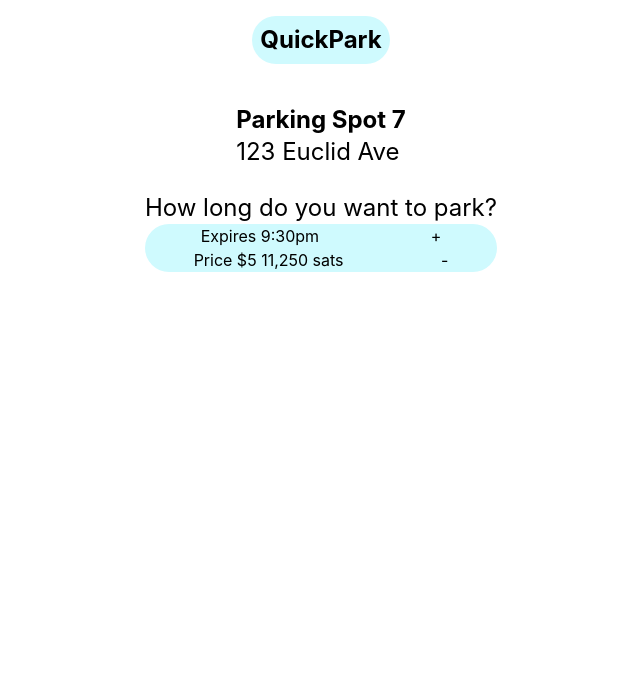
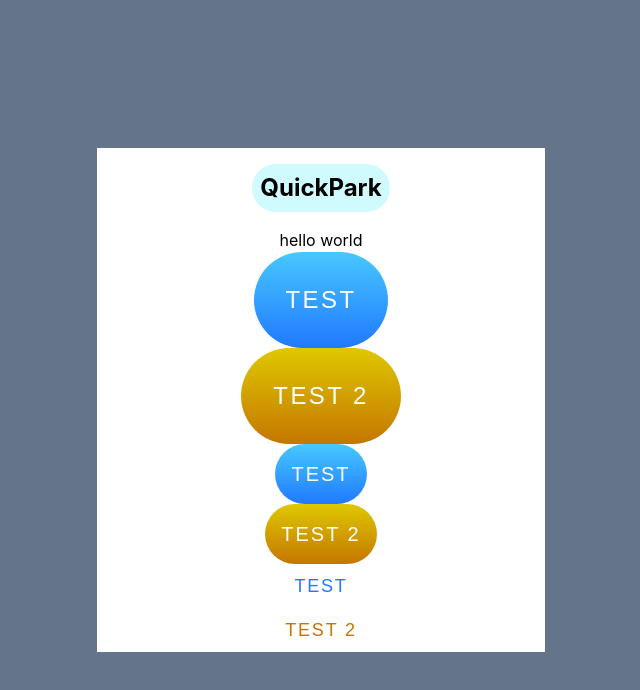
Before and after one commit to atlantabitdevs/park-lightning, a React (Create React App) app in the folder front-end/: page / in a window 1280 px wide. Shown: the top 690 px of the page, without its empty margins (319-959 px from the left). Built offline with nearby package versions, Linux system fonts and the light colour scheme.

Commit message:
Added Page and Button comps

```diff
--- /dev/null
+++ b/front-end/src/App.css
@@ -0,0 +1 @@
+@import url('https://fonts.googleapis.com/css2?family=Assistant:wght@300;600&family=Nunito&display=swap');
--- /dev/null
+++ b/front-end/src/components/Button.jsx
@@ -0,0 +1,30 @@
+const Button = ({size, importance, children}) => {
+  let color;
+  if(importance === "primary" && size !== "minimal") {
+    color = "text-white bg-gradient-to-b from-prk-blue-light to-prk-blue"
+  }
+  else if(importance === "secondary" && size !== "minimal") {
+    color = "text-white bg-gradient-to-b from-prk-orange-light to-prk-orange"
+  }
+  else if(importance === "primary" && size === "minimal") {
+    color = "text-prk-blue bg-transparent"
+  }
+  else if(importance === "secondary" && size === "minimal") {
+    color = "text-prk-orange bg-transparent"
+  }
+  else {
+    color = "text-black bg-transparent"
+  }
+
+
+  let sizing = size === "large" ? "p-8 text-2xl" : size === "small" ? "p-4 text-xl" : "p-2 text-lg"
+  let styles = "rounded-full font-display text-2xl uppercase tracking-widest" + " " + sizing + " " + color
+
+  return (
+    <button className={styles}>
+      {children}
+    </button>
+  );
+};
+
+export default Button;
--- /dev/null
+++ b/front-end/src/components/Page.jsx
@@ -0,0 +1,15 @@
+import Header from './Header';
+
+const Page = ({children}) => {
+  return (
+    <div className="bg-slate-500 w-screen h-screen flex items-center justify-center text-body">
+      <div className="flex flex-col items-center bg-white max-w-md w-full min-h-[50vh]">
+        <Header />
+        {children}
+      </div>
+    </div>
+
+  );
+};
+
+export default Page;
--- a/front-end/src/components/ParkingUserLanding.jsx
+++ b/front-end/src/components/ParkingUserLanding.jsx
@@ -1,14 +1,20 @@
 import OrderDetails from './OrderDetails';
 import Header from './Header';
 import DurationSelection from './DurationSelection';
+import Page from './Page';
+import Button from './Button';
 
 const ParkingUserLanding = () => {
     return (
-        <div className="flex flex-col items-center">
-            <Header />
-            <OrderDetails className="my-6" />
-            <DurationSelection />
-        </div>
+      <Page>
+        <h1>hello world</h1>
+        <Button size="large" importance="primary">Test</Button>
+        <Button size="large" importance="secondary">Test 2</Button>
+        <Button size="small" importance="primary">Test</Button>
+        <Button size="small" importance="secondary">Test 2</Button>
+        <Button size="minimal" importance="primary">Test</Button>
+        <Button size="minimal" importance="secondary">Test 2</Button>
+      </Page>
     );
 };
 
--- a/front-end/tailwind.config.js
+++ b/front-end/tailwind.config.js
@@ -1,9 +1,22 @@
+const colors = require('tailwindcss/colors');
+
 module.exports = {
     content: ['./src/**/*.{js,jsx,ts,tsx}'],
     theme: {
+        colors: {
+            "prk-blue": "#2079FF",
+            "prk-blue-light": "#47C8FF",
+            "prk-orange": "#C57600",
+            "prk-orange-light": "#DEC800",
+            ...colors
+        },
         extend: {
             minHeight: {
                 '1/2': '50%'
+            },
+            fontFamily: {
+                body: ['Assistant', 'sans-serif'],
+                display: ['Nunito', 'sans-serif']
             }
         }
     },
```
